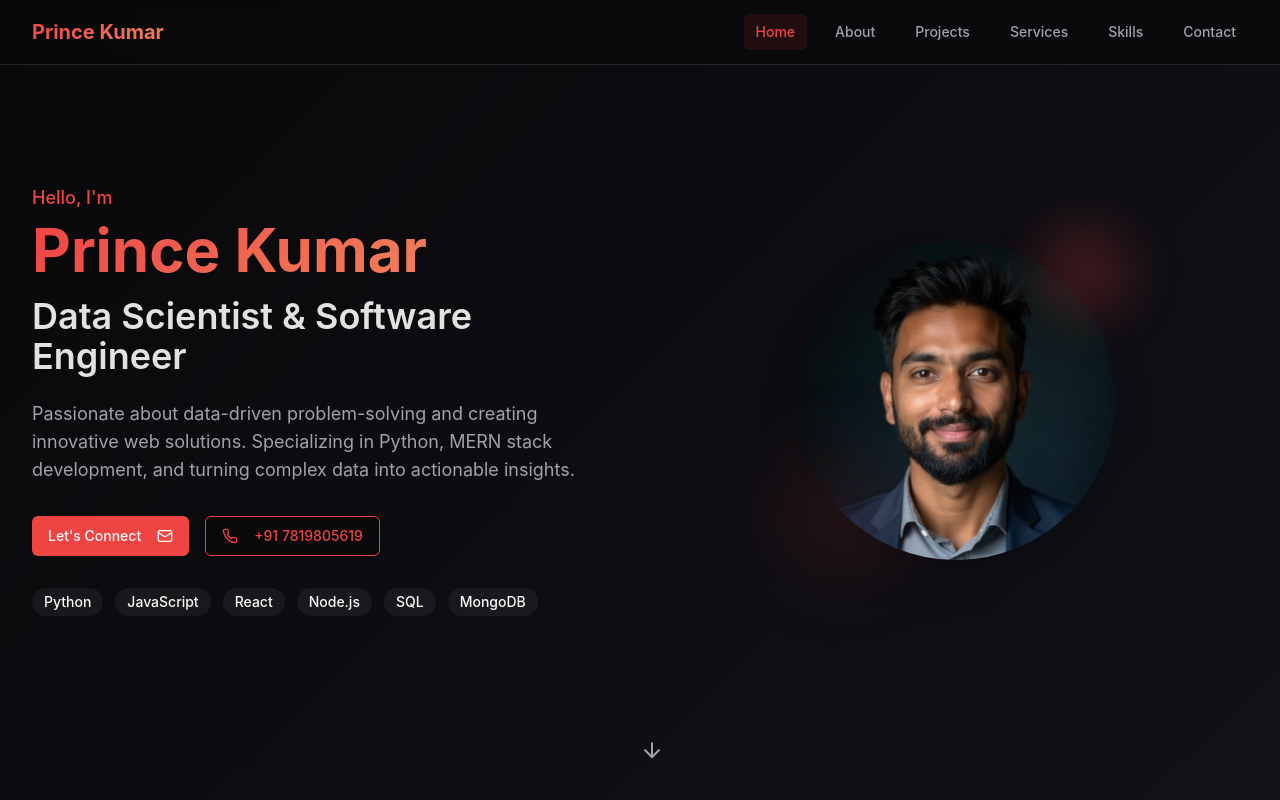
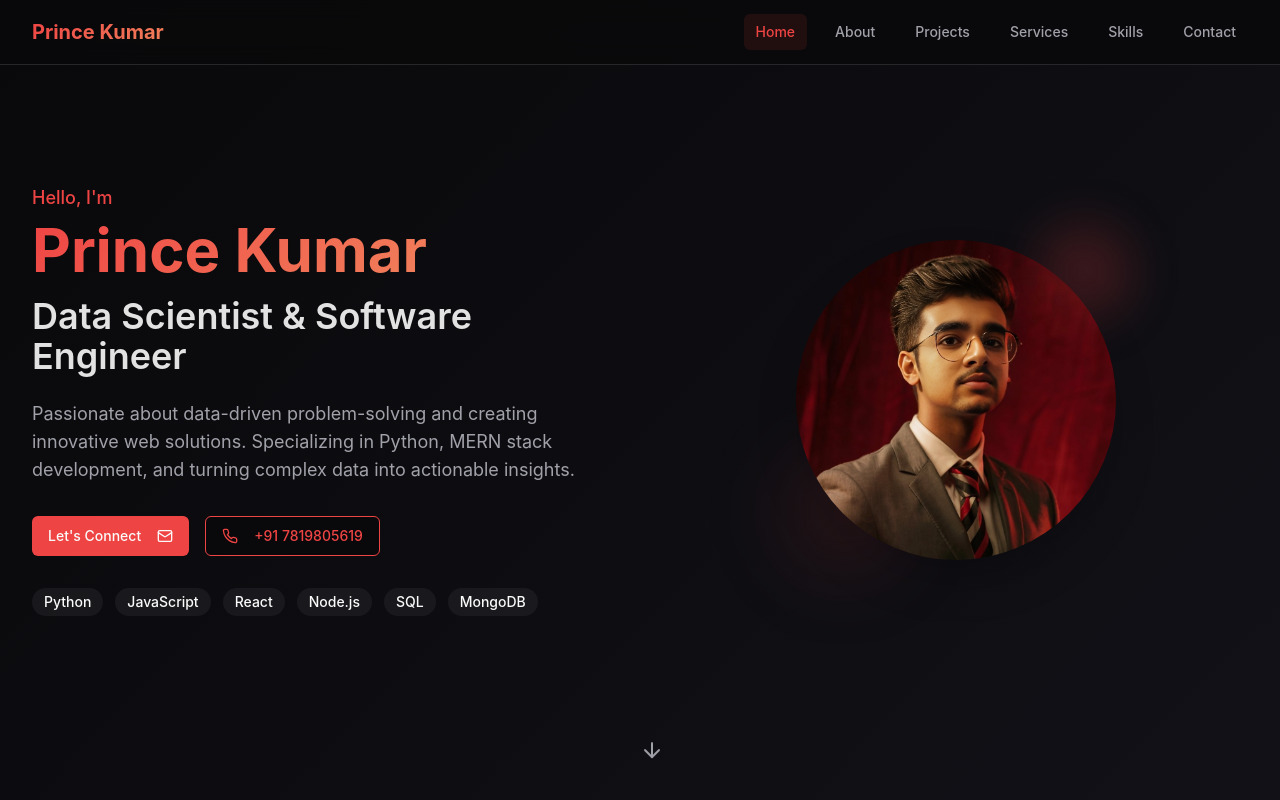
Before and after one commit to Princek9872/My_Portfolio, a React (Vite) app: page / in a window 1280 px wide. Shown: the top 800 px of the page. Built offline with nearby package versions, Linux system fonts and the light colour scheme; the HTML template or start-up script is replaced by a standard one.

Commit message:
Update profile picture

```diff
--- a/src/components/Hero.tsx
+++ b/src/components/Hero.tsx
@@ -1,6 +1,6 @@
 import { ArrowDown, Mail, Phone } from 'lucide-react';
 import { Button } from '@/components/ui/button';
-import profileImage from '@/assets/prince-profile.jpg';
+const profileImage = '/lovable-uploads/7b7a8b55-2c25-4cb8-b667-53984c064a20.png';
 
 const Hero = () => {
   const scrollToContact = () => {
```
Also changed, not shown: public/lovable-uploads/7b7a8b55-2c25-4cb8-b667-53984c064a20.png (added).
